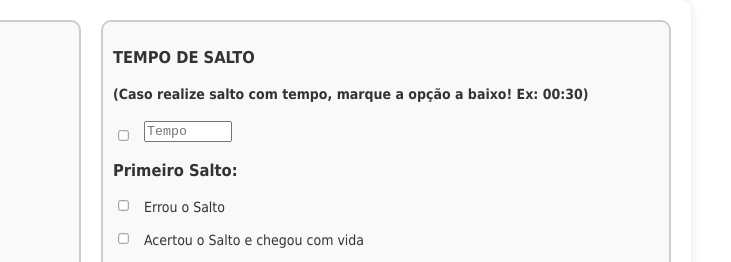
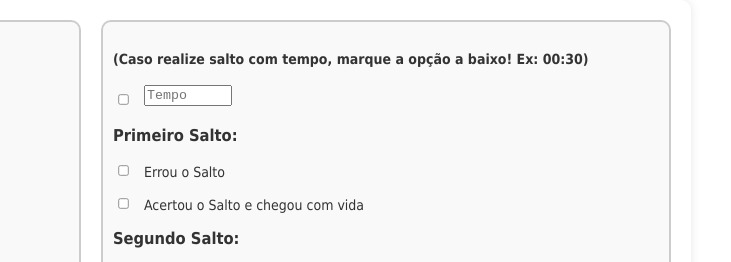
Before and after one commit to Fabioaz5/Prova-CIAvEx, a plain HTML site: page saer-prova PQD.html in a window 1280 px wide. Shown: the top 262 px of the page, 549-1280 px from the left. Drawn offline with Linux system fonts and the light colour scheme.

Commit message:
mudando tal da linha tal

```diff
--- a/saer-prova PQD.html
+++ b/saer-prova PQD.html
@@ -150,7 +150,7 @@
     <!-- Coluna 2 -->
     <div class="column">
             <div class="input-group" style="margin-top: 15px;">
-                <label for="obs"><h3>TEMPO DE SALTO</h3><h4>(Caso realize salto com tempo, marque a opção a baixo! Ex: 00:30)</h4></label>
+                <label for="obs"><h3></h3><h4>(Caso realize salto com tempo, marque a opção a baixo! Ex: 00:30)</h4></label>
                 </div>
         <div class="input-group">
             <input type="checkbox"  onclick="calcular()">
```
